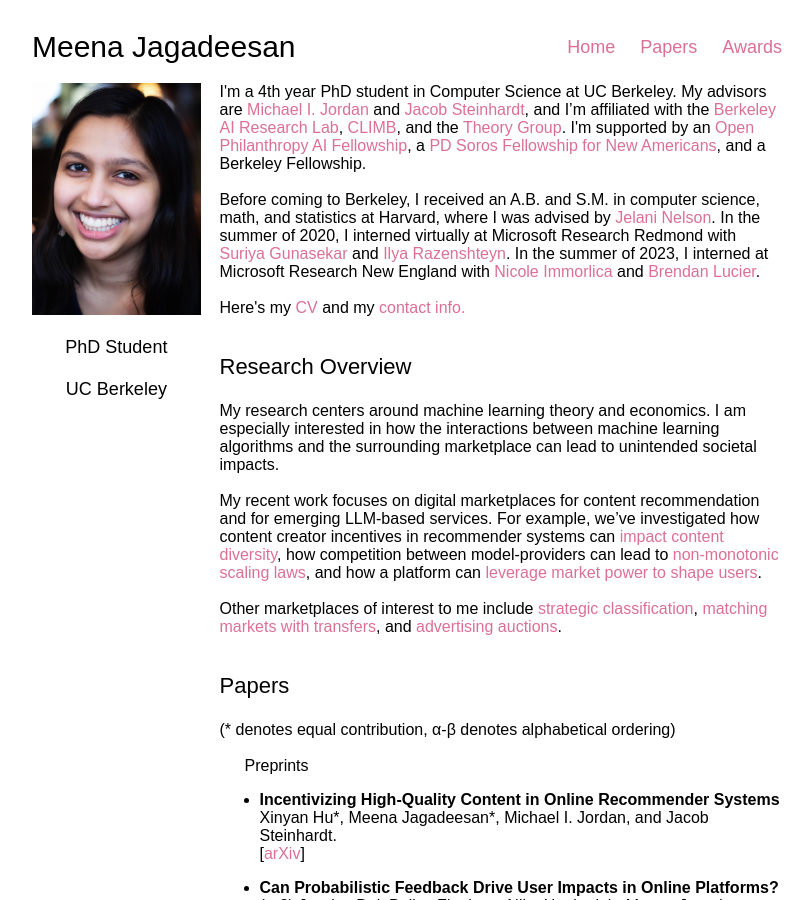
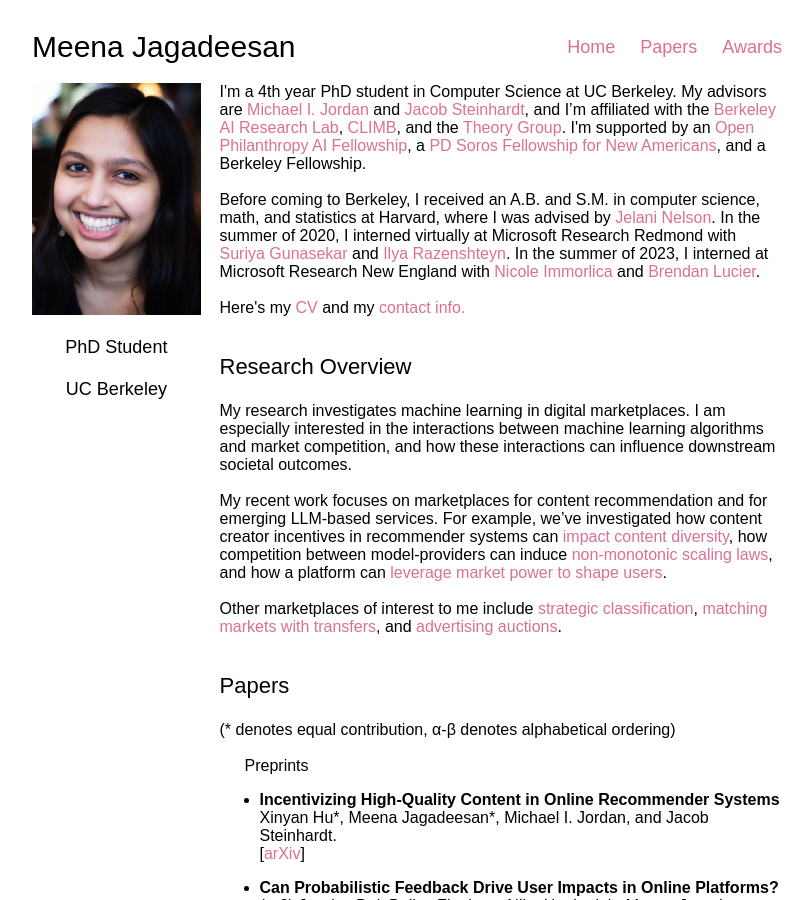
Before and after one commit to mjagadeesan/mjagadeesan.github.io, a Jekyll site: the page built from index.html, in a window 1280 px wide and 900 px high. Shown: the whole window, without its empty margins (233-1045 px from the left). Built offline with Jekyll 4.4.1, drawn with Linux system fonts in a browser that asks for light colours; some web fonts are replaced.

Commit message:
fixed intro

```diff
--- a/index.html
+++ b/index.html
@@ -12,9 +12,9 @@ layout: default
 
 	<h3><a id="research"></a><span>Research Overview</span></h3>
 
-	<span> My research centers around machine learning theory and economics. I am especially interested in how the interactions between machine learning algorithms and the surrounding marketplace can lead to unintended societal impacts.</span><br><br>
+	<span> My research investigates machine learning in digital marketplaces. I am especially interested in the  interactions between machine learning algorithms and market competition, and how these interactions can influence downstream societal outcomes.</span><br><br>
 
-	<span>My recent work focuses on digital marketplaces for content recommendation and for emerging LLM-based services. For example, we’ve investigated how content creator incentives in recommender systems can <a href=https://arxiv.org/abs/2206.13489>impact content diversity</a>, how competition between model-providers can lead to <a href=https://arxiv.org/abs/2306.14670>non-monotonic scaling laws</a>, and how a platform can <a href=https://arxiv.org/abs/2203.17232>leverage market power to shape users</a>.</span><br><br>
+	<span>My recent work focuses on marketplaces for content recommendation and for emerging LLM-based services. For example, we’ve investigated how content creator incentives in recommender systems can <a href=https://arxiv.org/abs/2206.13489>impact content diversity</a>, how competition between model-providers can induce <a href=https://arxiv.org/abs/2306.14670>non-monotonic scaling laws</a>, and how a platform can <a href=https://arxiv.org/abs/2203.17232>leverage market power to shape users</a>.</span><br><br>
 
 	<span>Other marketplaces of interest to me include <a href=https://arxiv.org/abs/2106.12705>strategic classification</a>, <a href=https://arxiv.org/abs/2108.08843>matching markets with transfers</a>, and <a href=https://dl.acm.org/doi/abs/10.1145/3351095.3372848>advertising auctions</a>. </span>
 
```
